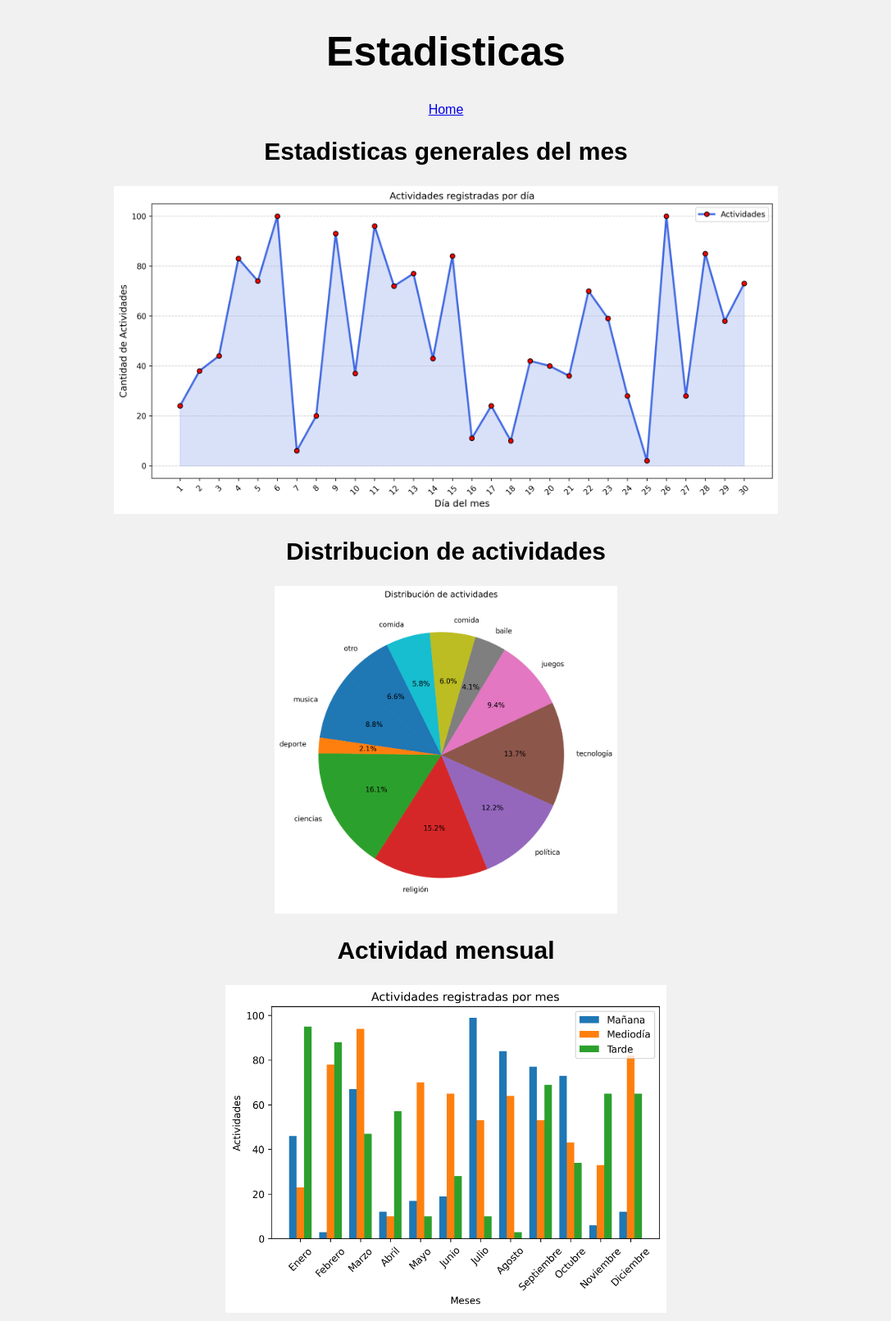
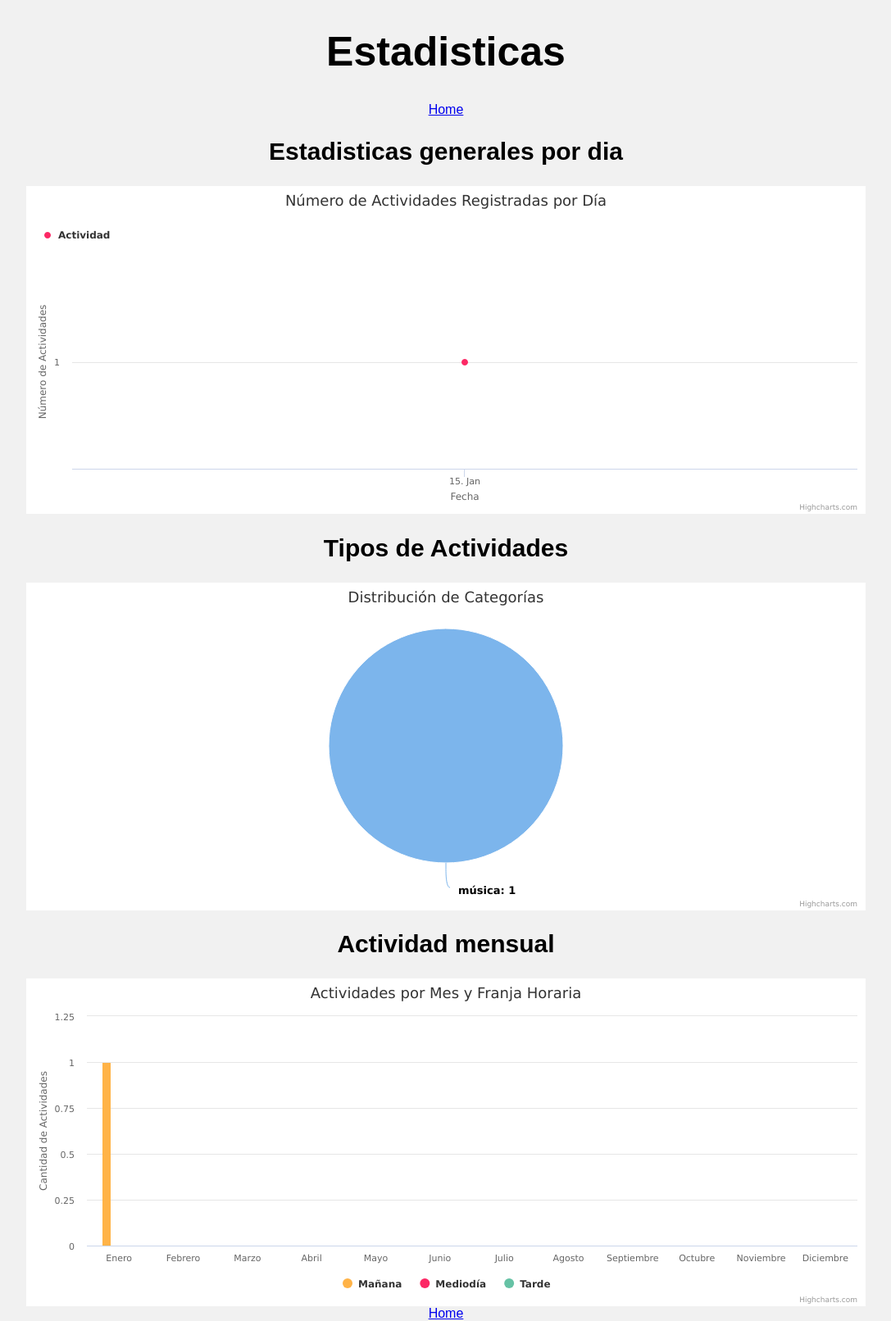
Before and after one commit to Marmaduke23/desarrollo_web_javier_lobos, a Flask app: page /estadisticas in a window 1280 px wide. Shown: the whole page at 82% size, without its empty margins (96-1183 px from the left). Run offline with Flask 3, Linux system fonts and the light colour scheme; tables that the repository leaves empty hold one stand-in row (values such as "Sample post").

Commit message:
Tarea finalizada

```diff
--- a/app/app.py
+++ b/app/app.py
@@ -1,10 +1,12 @@
-from flask import Flask,render_template,request
+from flask import Flask,render_template,request,jsonify,make_response
+from flask_cors import cross_origin
 from database import db
 from werkzeug.utils import secure_filename
 import os
 import filetype
 import hashlib
-from utils.validations import validar_actividad
+from utils.validations import validar_actividad,validar_comentario
+
 
 UPLOAD_FOLDER = 'static/uploads'
 
@@ -178,6 +180,7 @@ def informacion_actividad():
             "email": email,
             "temas": temas,
             "page": page,
+            "id": id
         }
 
 
@@ -188,5 +191,42 @@ def informacion_actividad():
 def estadisticas():
     return render_template("estadisticas.html")
 
+@app.route("/actividades_por_dia", methods=["GET"])
+@cross_origin(origin="127.0.0.1", supports_credentials=True)
+def actividades_por_dia():
+    actividades_por_dia = db.get_actividades_por_dia()
+    return jsonify(actividades_por_dia)
+
+@app.route("/actividades_por_tipo", methods=["GET"])
+@cross_origin(origin="127.0.0.1", supports_credentials=True)
+def actividades_por_tipo():
+    actividades_por_tipo = db.get_actividades_por_tipo()
+    return jsonify(actividades_por_tipo)
+
+@app.route("/actividades_por_mes", methods=["GET"])
+@cross_origin(origin="127.0.0.1", supports_credentials=True)
+def actividades_por_mes():
+    actividades_por_mes = db.get_actividades_por_mes_hora()
+    return jsonify(actividades_por_mes)
+
+@app.route("/comentarios", methods=["GET","POST"])
+@cross_origin(origin="127.0.0.1", supports_credentials=True)
+def comentarios():
+    if request.method == "POST":
+        comentario = request.form.get("comentario")
+        nombre = request.form.get("nombre")
+        actividad_id= request.form.get("actividad_id",type=int)
+        msg,valido=validar_comentario(comentario=comentario,nombre=nombre,actividad_id=actividad_id)
+        if valido:
+            db.crear_comentario(texto=comentario, nombre=nombre,actividad_id=actividad_id)
+            print(f"Comentario creado: {comentario} por {nombre} para la actividad {actividad_id}")
+            return '',204
+        else:
+            error = msg
+            return make_response(jsonify({"error": msg}), 400)
+    elif request.method == "GET":
+        comentarios = db.listar_comentarios(request.args.get("actividad_id",type=int))
+        return jsonify(comentarios)
+
 if __name__ == "__main__":
     app.run(debug=True)
--- /dev/null
+++ b/app/static/js/estadisticas.js
@@ -0,0 +1,237 @@
+async function cargarGraficoActividades() {
+  try {
+    const response = await fetch("http://127.0.0.1:5000/actividades_por_dia");
+    if (!response.ok) throw new Error("No se pudo obtener actividades");
+    const data = await response.json();
+
+    const parsedData = data.map((item) => {
+      const [year, month, day] = item.date.split("-").map(Number);
+      return [Date.UTC(year, month - 1, day), item.cantidad];
+    });
+
+    renderizarGraficoActividades(parsedData);
+  } catch (error) {
+    console.error("Error al cargar el gráfico de actividades:", error);
+    renderizarGraficoActividades([]);
+  }
+}
+
+
+async function cargarGraficoTorta() {
+  try {
+    const response = await fetch("http://127.0.0.1:5000/actividades_por_tipo");
+    if (!response.ok) throw new Error("No se pudo obtener datos para la torta");
+    const data = await response.json();
+
+    // Transformar el objeto a array para Highcharts
+    const parsedData = Object.entries(data).map(([key, value]) => ({
+      name: key,
+      y: value,
+    }));
+
+    renderizarGraficoTorta(parsedData);
+  } catch (error) {
+    console.error("Error al cargar el gráfico de torta:", error);
+    renderizarGraficoTorta([]);
+
+  }
+}
+
+async function cargarGraficoHorasPorMes() {
+  try {
+    const response = await fetch("http://127.0.0.1:5000/actividades_por_mes");
+    if (!response.ok) throw new Error("No se pudo obtener datos por hora y mes");
+
+    const data = await response.json();
+    const { categorias, series } = procesarDatosMes(data);
+
+    renderizarGraficoMes(categorias, series);
+  } catch (error) {
+    console.error("Error al cargar gráfico de horas por mes:", error);
+    renderizarGraficoMes([], []);
+  }
+}
+
+function procesarDatosMes(data) {
+  const meses = [
+    "Enero", "Febrero", "Marzo", "Abril", "Mayo", "Junio",
+    "Julio", "Agosto", "Septiembre", "Octubre", "Noviembre", "Diciembre"
+  ];
+
+  const categorias = meses;
+  const manana = [];
+  const mediodia = [];
+  const tarde = [];
+
+  for (let i = 1; i <= 12; i++) {
+    const valores = data[i] || { mañana: 0, mediodia: 0, tarde: 0 };
+    manana.push(valores["mañana"] || 0);
+    mediodia.push(valores["mediodia"] || 0);
+    tarde.push(valores["tarde"] || 0);
+  }
+
+  return {
+    categorias,
+    series: [
+      { name: "Mañana", data: manana, color: "#FFB347" },
+      { name: "Mediodía", data: mediodia, color: "#FC2865" },
+      { name: "Tarde", data: tarde, color: "#66C2A5" }
+    ]
+  };
+}
+
+function renderizarGraficoMes(categorias, series) {
+  Highcharts.chart("container-mes", {
+    chart: {
+      type: "column"
+    },
+    title: {
+      text: "Actividades por Mes y Franja Horaria"
+    },
+    xAxis: {
+      categories: categorias,
+      crosshair: true
+    },
+    yAxis: {
+      min: 0,
+      title: {
+        text: "Cantidad de Actividades"
+      }
+    },
+    tooltip: {
+      shared: true,
+      formatter: function () {
+        let s = `<b>${this.points[0].key}</b><br/>`;
+        this.points.forEach(point => {
+          s += `${point.series.name}: <b>${point.y}</b><br/>`;
+        });
+        return s;
+      }
+    },
+    plotOptions: {
+      column: {
+        pointPadding: 0.2,
+        borderWidth: 0
+      }
+    },
+    series: series
+  });
+}
+
+
+
+function renderizarGraficoActividades(data) {
+  Highcharts.chart("container-dia", {
+    chart: {
+      type: "scatter",
+    },
+    title: {
+      text: "Número de Actividades Registradas por Día",
+    },
+    xAxis: {
+      type: "datetime",
+      dateTimeLabelFormats: {
+        month: "%b %e, %Y",
+      },
+      title: {
+        text: "Fecha",
+      },
+    },
+    yAxis: {
+      title: {
+        text: "Número de Actividades",
+      },
+    },
+    legend: {
+      align: "left",
+      verticalAlign: "top",
+      borderWidth: 0,
+    },
+    tooltip: {
+      formatter: function () {
+        const fecha = Highcharts.dateFormat("%Y-%m-%d", this.x);
+        return `Fecha: <b>${fecha}</b><br>Cantidad: <b>${this.y}</b>`;
+      },
+    },
+    series: [
+      {
+        name: "Actividad",
+        data: data,
+        marker: {
+          enabled: true,
+          radius: 4,
+        },
+        color: "#FC2865",
+      },
+    ],
+    lang: {
+      noData: "No hay datos disponibles"
+    },
+    noData: {
+      style: {
+        fontWeight: "bold",
+        fontSize: "15px",
+        color: "#303030"
+      }
+    }
+  });
+}
+
+function renderizarGraficoTorta(data) {
+  Highcharts.chart("container-torta", {
+    chart: {
+      type: "pie",
+    },
+    title: {
+      text: "Distribución de Categorías",
+    },
+    tooltip: {
+      pointFormat: '{series.name}: <b>{point.y}</b> ({point.percentage:.1f}%)',
+    },
+    accessibility: {
+      point: {
+        valueSuffix: '%',
+      },
+    },
+    plotOptions: {
+      pie: {
+        allowPointSelect: true,
+        cursor: "pointer",
+        dataLabels: {
+          enabled: true,
+          format: "<b>{point.name}</b>: {point.y}",
+          style: {
+            fontWeight: "bold",
+            fontSize: "13px",
+          },
+        },
+      },
+    },
+    legend: {
+      align: "left",
+      verticalAlign: "top",
+      borderWidth: 0,
+    },
+    series: [
+      {
+        name: "Cantidad",
+        colorByPoint: true,
+        data: data,
+      },
+    ],
+    lang: {
+      noData: "No hay datos disponibles",
+    },
+    noData: {
+      style: {
+        fontWeight: "bold",
+        fontSize: "15px",
+        color: "#303030",
+      },
+    },
+  });
+}
+// Call the function to load the chart data
+cargarGraficoActividades();
+cargarGraficoTorta();
+cargarGraficoHorasPorMes();
--- a/app/templates/estadisticas.html
+++ b/app/templates/estadisticas.html
@@ -15,27 +15,38 @@
             <a href="{{ url_for('index') }}">Home</a>
         </div>
         <div>
-            <h2>Estadisticas generales del mes</h2>
-            <img src="{{url_for('static',filename="/svg/grafico_mensual.png")}}" alt="Grafico mensual" height="400">
+            <h2>Estadisticas generales por dia</h2>
+            <div id="container-dia" style="width: 80%;margin: 0 auto;"></div>
+
         </div>
         <div>
             <div>
-                <h2>Distribucion de actividades</h2>
-                <img src="{{url_for('static',filename="/svg/grafico_torta.png")}}" alt="Grafico Torta" height="400">
+                <h2>Tipos de Actividades</h2>
+                <div id="container-torta" style="width: 80%;margin: 0 auto;"></div>
+
             </div>
             <div>
                 <h2>Actividad mensual</h2>
-                <img src="{{url_for('static',filename="/svg/grafico_3barras.png")}}" alt="Grafico 3 barras" height="400">
+                <div id="container-mes" style="width: 80%;margin: 0 auto;"></div>
+
             </div>
         </div>
         <div>
 
         </div>
+        <div>
+            <a href="{{ url_for('index') }}">Home</a>
+        </div>
 
 
 
 
+    {% block javascript %}
+        <script src="https://code.highcharts.com/highcharts.js"></script>
+        <script src="https://code.highcharts.com/modules/no-data-to-display.js"></script>
+        <script src="{{ url_for('static', filename='js/estadisticas.js') }}"></script>
 
+    {% endblock %}
     </body>
 
 </html>
```
Also changed, not shown: app/database/db.py (+87 -1 lines), app/static/css/info.css (+42 -0 lines), app/static/js/info.js (+118 -0 lines), app/templates/Informacion_actividad.html (+19 -0 lines), app/utils/validations.py (+13 -0 lines).
